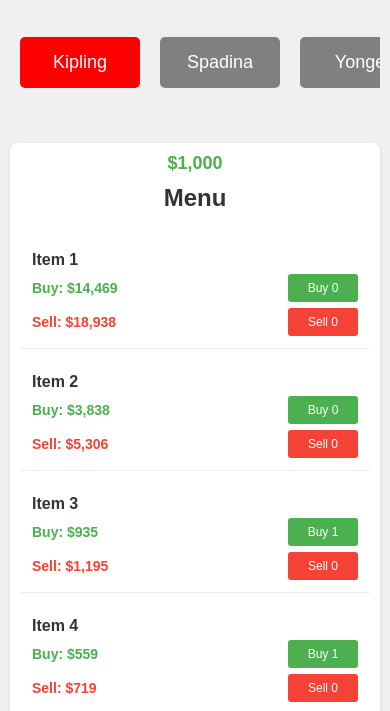
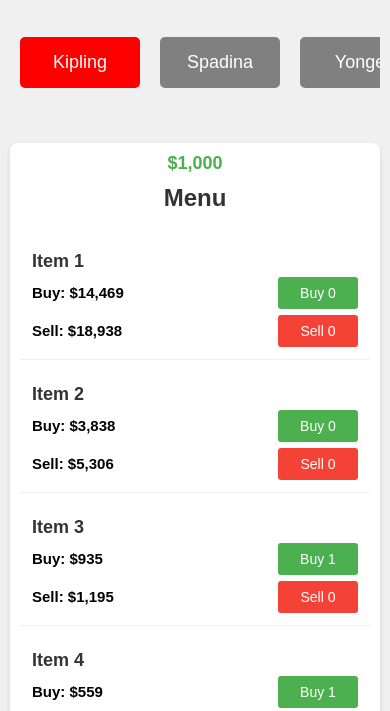
Before and after one commit to SweetMoneyDeal/6ixGang, a website: page index.html in a window 390 px wide. Shown: the part 121-832 px from the top of the page. Drawn offline with Linux system fonts and the light colour scheme.

Commit message:
Increase menu text sizes for better readability

```diff
--- a/index.html
+++ b/index.html
@@ -99,7 +99,7 @@
             margin: 12px 0;
             padding: 12px;
             border-bottom: 1px solid #eee;
-            font-size: 14px;
+            font-size: 16px;
             box-sizing: border-box;
         }
         .menu-item:last-child {
@@ -113,7 +113,7 @@
         }
         .item-name {
             font-weight: bold;
-            font-size: 18px;
+            font-size: 20px;
             color: #333;
             text-align: left;
         }
@@ -130,16 +130,9 @@
             width: 100%;
             gap: 8px;
         }
-        .buy-price {
-            color: #4CAF50;
+        .buy-price, .sell-price {
+            font-size: 16px;
             font-weight: bold;
-            text-align: left;
-        }
-        .sell-price {
-            color: #f44336;
-            font-weight: bold;
-            text-align: left;
-            margin-right: 15px;
         }
         .item-actions {
             display: flex;
@@ -148,14 +141,14 @@
         }
         .action-button {
             padding: 8px;
-            font-size: 14px;
+            font-size: 16px;
             border: none;
             border-radius: 3px;
             cursor: pointer;
             background-color: #4CAF50;
             color: white;
-            min-width: 80px;
-            height: 32px;
+            min-width: 90px;
+            height: 36px;
             display: flex;
             align-items: center;
             justify-content: center;
@@ -344,18 +337,18 @@
             }
 
             .item-name {
-                font-size: 16px;
+                font-size: 18px;
             }
 
             .buy-price, .sell-price {
-                font-size: 14px;
+                font-size: 15px;
             }
 
             .action-button {
-                font-size: 12px;
+                font-size: 14px;
                 padding: 6px;
-                min-width: 70px;
-                height: 28px;
+                min-width: 80px;
+                height: 32px;
             }
 
             .money-display {
```
